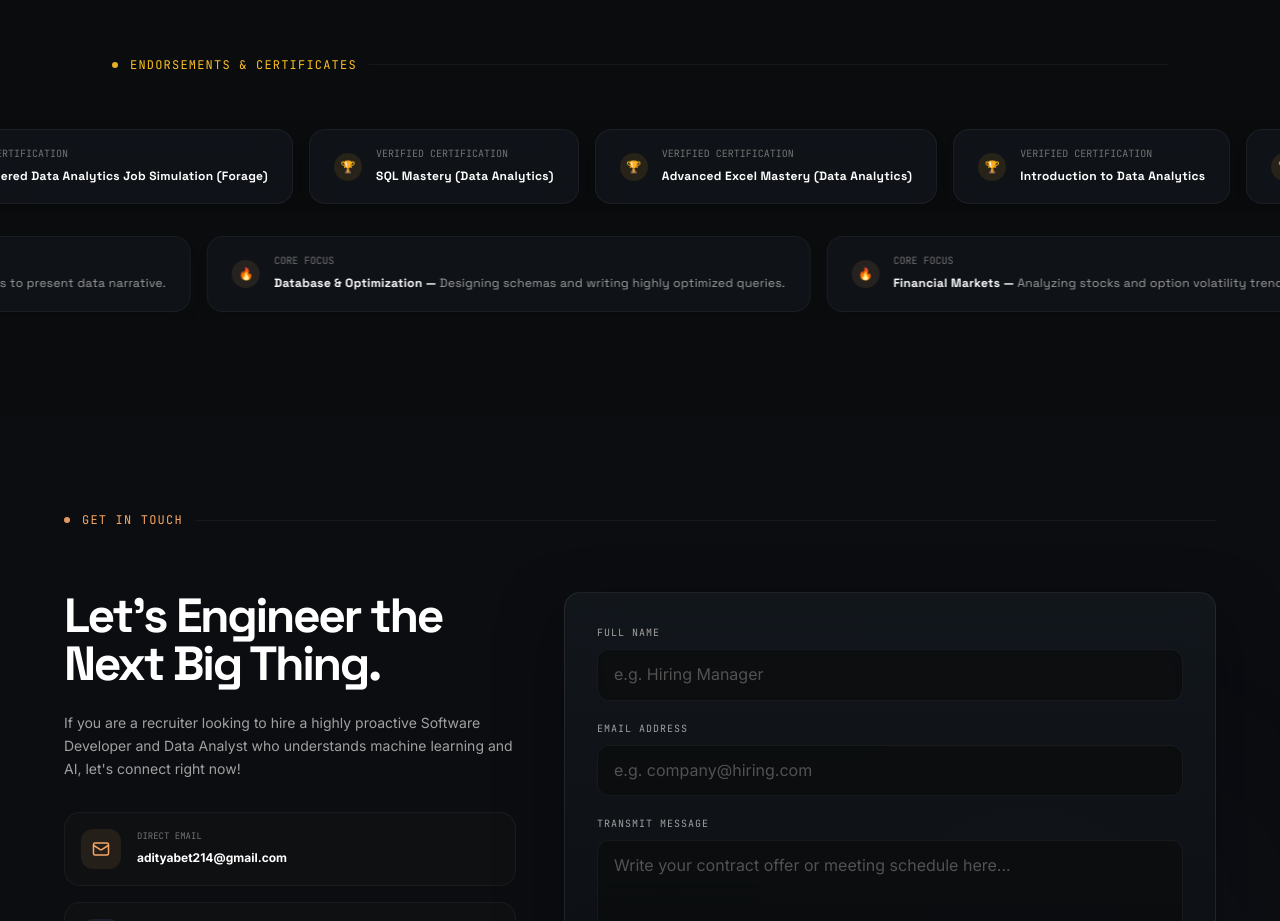
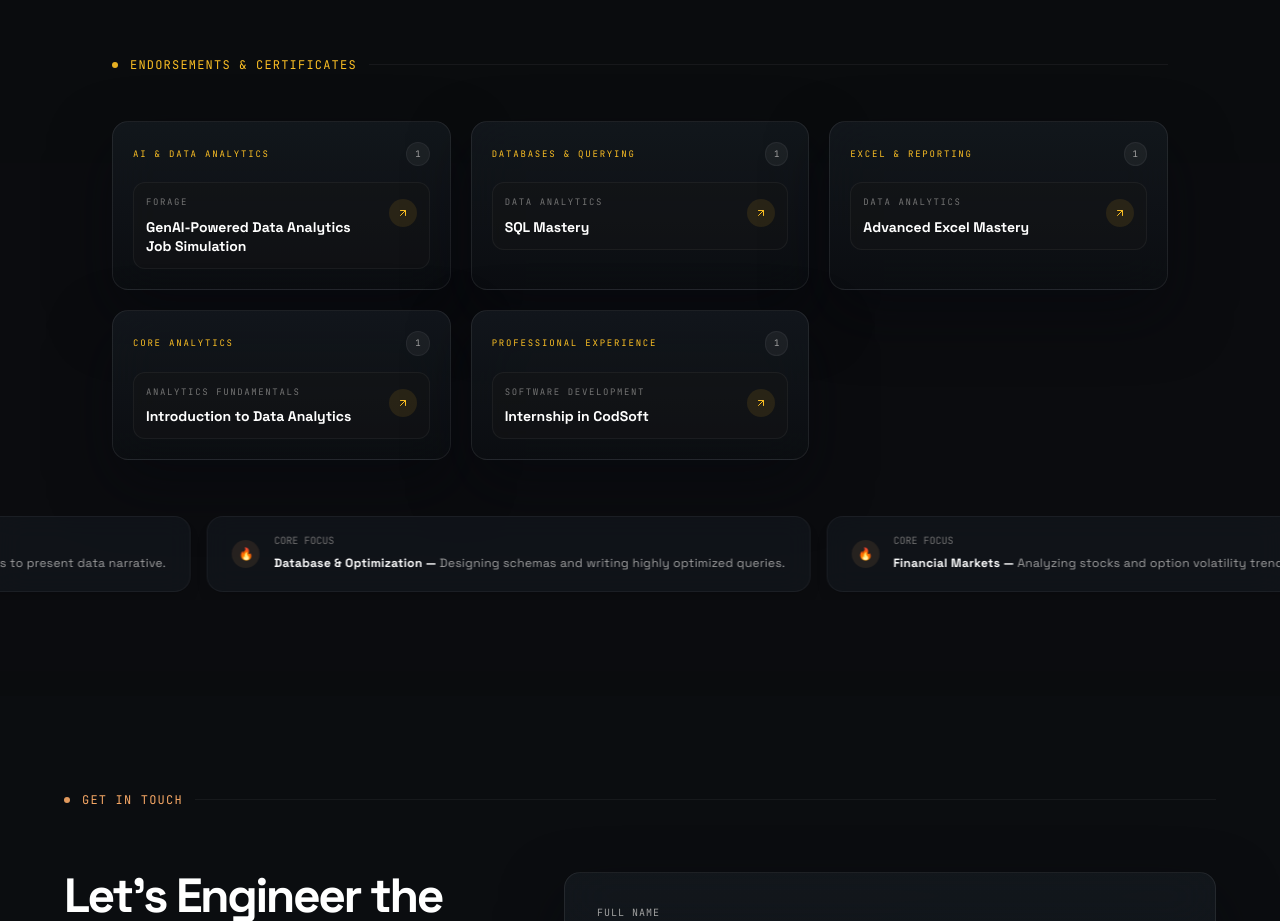
Before and after one commit to adityabet/adi_port, a React (Vite) app: page / in a window 1280 px wide. Shown: the part 4840-5761 px from the top of the page. Built offline with nearby package versions, Linux system fonts and the light colour scheme.

Commit message:
Organize certificates by category

```diff
--- a/src/App.tsx
+++ b/src/App.tsx
@@ -60,6 +60,13 @@ export default function App() {
   const [contactForm, setContactForm] = useState({ name: "", email: "", message: "" });
   const [formSubmitted, setFormSubmitted] = useState(false);
   const [formLoading, setFormLoading] = useState(false);
+
+  const certificateGroups = PORTFOLIO_DATA.certificates.reduce<Record<string, typeof PORTFOLIO_DATA.certificates>>((groups, cert) => {
+    const category = cert.category || "General";
+    if (!groups[category]) groups[category] = [];
+    groups[category].push(cert);
+    return groups;
+  }, {});
 
   // Python Terminal Emulator States
   const [terminalOutput, setTerminalOutput] = useState<string[]>([
@@ -900,30 +907,46 @@ export default function App() {
                 </div>
               </div>
 
-              {/* Infinite scrolling marquee track columns */}
-              <div className="flex flex-col gap-4">
-                {/* Row 1 - Left to Right */}
-                <div className="w-full overflow-hidden whitespace-nowrap relative flex py-2 bg-neutral-950/40">
-                  <div className="flex gap-4 animate-marquee hover:[animation-play-state:paused] pointer-events-auto">
-                    {[...PORTFOLIO_DATA.certificates, ...PORTFOLIO_DATA.certificates].map((cert, i) => (
-                      <div
-                        key={i}
-                        className="inline-flex items-center gap-3.5 bg-dark-card border border-white/5 rounded-2xl px-6 py-4 backdrop-blur-md hover:border-brand-gold/30 transition-all cursor-pointer shadow-lg"
+              <div className="max-w-6xl mx-auto w-full px-6 md:px-12">
+                <div className="grid grid-cols-1 md:grid-cols-2 xl:grid-cols-3 gap-5">
+                  {Object.entries(certificateGroups).map(([category, certs]) => (
+                    <div key={category} className="glass-panel rounded-2xl border border-white/5 p-5">
+                      <div className="mb-4 flex items-center justify-between gap-3">
+                        <span className="text-[9px] font-mono uppercase tracking-[0.2em] text-brand-gold">{category}</span>
+                        <span className="rounded-full border border-white/5 bg-white/5 px-2 py-1 text-[9px] font-mono text-neutral-400">
+                          {certs.length}
+                        </span>
+                      </div>
+
+                      <div className="space-y-3">
+                        {certs.map((cert) => (
+                          <a
+                            key={cert.name}
+                            href={cert.url || "https://drive.google.com/drive/folders/19txwaKT0hAUH4VUVr4xj8Hk3qmRgTl2X?usp=drive_link"}
+                            target="_blank"
+                            rel="noopener noreferrer"
+                            className="group block rounded-xl border border-white/5 bg-neutral-900/40 p-3 transition-all duration-300 hover:border-brand-gold/30 hover:bg-neutral-900/60"
                           >
-                        <div className="w-7 h-7 rounded-full bg-brand-gold/10 flex items-center justify-center text-xs text-brand-gold font-mono">
-                          🏆
+                            <div className="flex items-start justify-between gap-3">
+                              <div className="min-w-0">
+                                <p className="text-[9px] font-mono uppercase tracking-[0.18em] text-neutral-500">{cert.issuer || "Certificate"}</p>
+                                <p className="mt-2 text-sm font-display font-bold text-white leading-snug group-hover:text-brand-gold transition-colors">
+                                  {cert.name}
+                                </p>
                               </div>
-                        <div>
-                          <span className="text-[10px] font-mono text-neutral-500 uppercase block">Verified Certification</span>
-                          <span className="font-display font-bold text-xs text-white tracking-wide">{cert.name}</span>
+                              <div className="mt-1 flex h-7 w-7 shrink-0 items-center justify-center rounded-full bg-brand-gold/10 text-brand-gold">
+                                <ArrowUpRight size={12} />
+                              </div>
+                            </div>
+                          </a>
+                        ))}
                       </div>
                     </div>
                   ))}
                 </div>
               </div>
 
-                {/* Row 2 - Intersect Interests */}
-                <div className="w-full overflow-hidden whitespace-nowrap relative flex py-2">
+              <div className="mt-12 w-full overflow-hidden whitespace-nowrap relative flex py-2">
                 <div className="flex gap-4 animate-marquee-reverse hover:[animation-play-state:paused] pointer-events-auto">
                   {[...PORTFOLIO_DATA.interests, ...PORTFOLIO_DATA.interests].map((interest, i) => (
                     <div
@@ -939,7 +962,6 @@ export default function App() {
                       </div>
                     </div>
                   ))}
-                  </div>
                 </div>
               </div>
             </section>
--- a/src/types.ts
+++ b/src/types.ts
@@ -33,6 +33,7 @@ export interface SkillCategory {
 export interface Certificate {
   name: string;
   issuer?: string;
+  category?: string;
   url?: string;
 }
 
@@ -208,11 +209,11 @@ export const PORTFOLIO_DATA = {
     }
   ] as SkillCategory[],
   certificates: [
-    { name: "GenAI-Powered Data Analytics Job Simulation (Forage)", url: "https://linkedin.com/in/aditya-bet-592372219" },
-    { name: "SQL Mastery (Data Analytics)", url: "https://linkedin.com/in/aditya-bet-592372219" },
-    { name: "Advanced Excel Mastery (Data Analytics)", url: "https://linkedin.com/in/aditya-bet-592372219" },
-    { name: "Introduction to Data Analytics", url: "https://linkedin.com/in/aditya-bet-592372219" },
-    { name: "Internship in CodSoft", url: "https://linkedin.com/in/aditya-bet-592372219" }
+    { name: "GenAI-Powered Data Analytics Job Simulation", issuer: "Forage", category: "AI & Data Analytics", url: "https://drive.google.com/drive/folders/19txwaKT0hAUH4VUVr4xj8Hk3qmRgTl2X?usp=drive_link" },
+    { name: "SQL Mastery", issuer: "Data Analytics", category: "Databases & Querying", url: "https://drive.google.com/drive/folders/19txwaKT0hAUH4VUVr4xj8Hk3qmRgTl2X?usp=drive_link" },
+    { name: "Advanced Excel Mastery", issuer: "Data Analytics", category: "Excel & Reporting", url: "https://drive.google.com/drive/folders/19txwaKT0hAUH4VUVr4xj8Hk3qmRgTl2X?usp=drive_link" },
+    { name: "Introduction to Data Analytics", issuer: "Analytics Fundamentals", category: "Core Analytics", url: "https://drive.google.com/drive/folders/19txwaKT0hAUH4VUVr4xj8Hk3qmRgTl2X?usp=drive_link" },
+    { name: "Internship in CodSoft", issuer: "Software Development", category: "Professional Experience", url: "https://drive.google.com/drive/folders/19txwaKT0hAUH4VUVr4xj8Hk3qmRgTl2X?usp=drive_link" }
   ] as Certificate[],
   interests: [
     { title: "Database & Optimization", description: "Designing schemas and writing highly optimized queries." },
```
Lines whose indentation alone changed are shown as unchanged.
